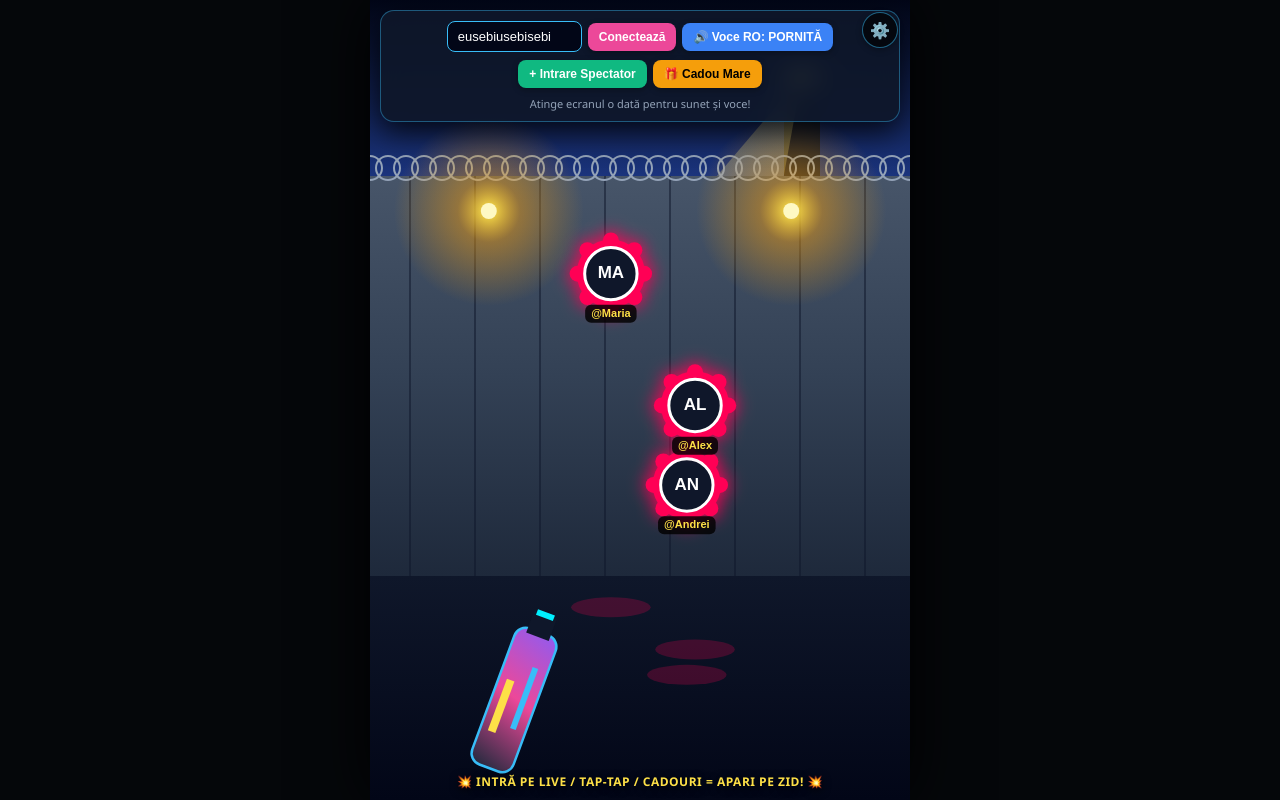
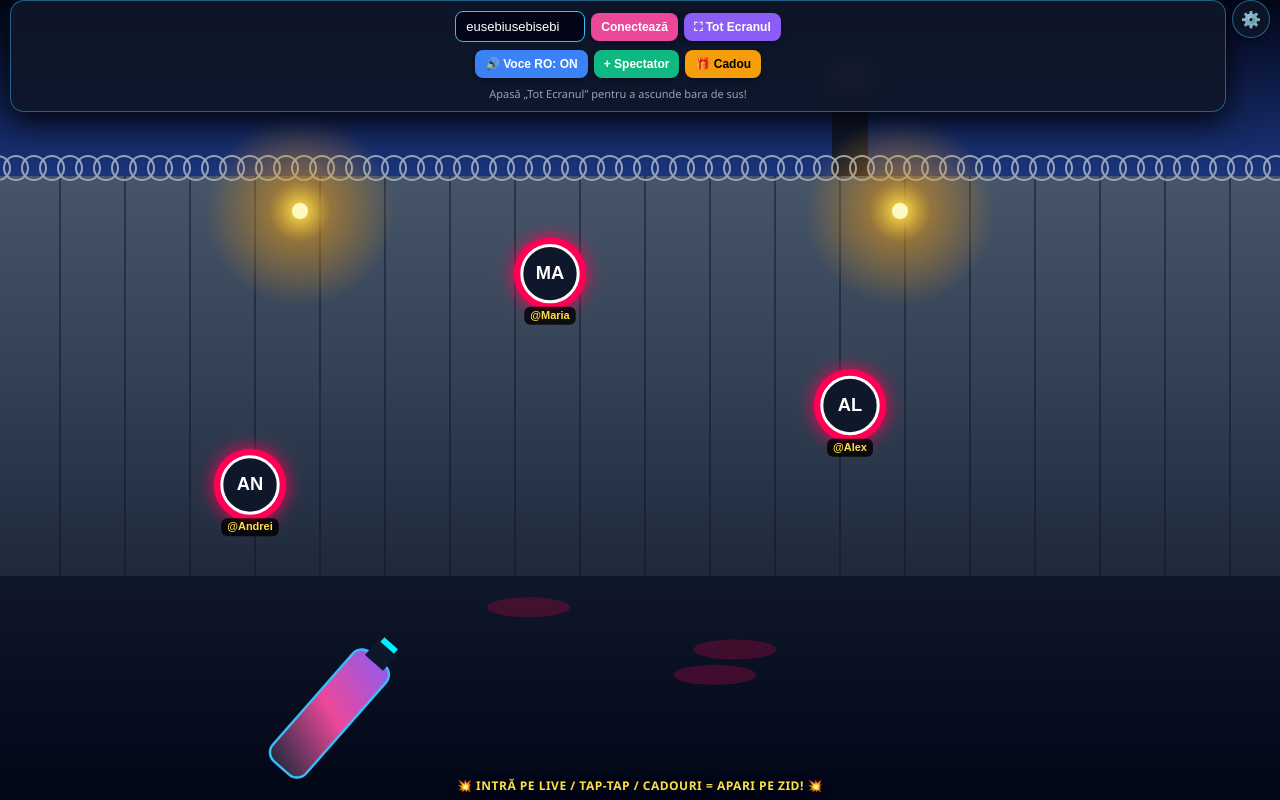
Before and after one commit to boby2020/tiktok-trivia., a website: page public/index.html in a window 1280 px wide. Drawn offline with nearby package versions, Linux system fonts and the light colour scheme; no server answers.

Commit message:
Update index.html

```diff
--- a/public/index.html
+++ b/public/index.html
@@ -2,28 +2,30 @@
 <html lang="ro">
 <head>
     <meta charset="UTF-8">
-    <meta name="viewport" content="width=device-width, initial-scale=1.0, maximum-scale=1.0, user-scalable=no">
-    <title>Zidul Penitenciarului - Joc Interactiv TikTok Live</title>
+    <meta name="viewport" content="width=device-width, initial-scale=1.0, maximum-scale=1.0, user-scalable=no, viewport-fit=cover">
+    <meta name="mobile-web-app-capable" content="yes">
+    <meta name="apple-mobile-web-app-capable" content="yes">
+    <meta name="apple-mobile-web-app-status-bar-style" content="black-translucent">
+    <meta name="theme-color" content="#020617">
+    <title>Zidul Penitenciarului - TikTok Live Fullscreen</title>
     <style>
-        * { box-sizing: border-box; margin: 0; padding: 0; user-select: none; }
-        body {
-            background: #05070a;
+        * { box-sizing: border-box; margin: 0; padding: 0; user-select: none; -webkit-tap-highlight-color: transparent; }
+        html, body {
+            background: #020617;
             overflow: hidden;
             font-family: 'Segoe UI', Roboto, Helvetica, Arial, sans-serif;
-            display: flex;
-            justify-content: center;
-            align-items: center;
-            height: 100vh;
-            width: 100vw;
+            width: 100%;
+            height: 100%;
+            position: fixed;
+            inset: 0;
         }
         #game-container {
-            position: relative;
-            width: 100%;
-            height: 100%;
-            max-width: 540px;
+            position: fixed;
+            inset: 0;
+            width: 100vw;
+            height: 100dvh;
             background: #0b0f17;
             overflow: hidden;
-            box-shadow: 0 0 60px rgba(0,0,0,0.95);
         }
         canvas {
             position: absolute;
@@ -31,26 +33,31 @@
             left: 0;
             width: 100%;
             height: 100%;
+            display: block;
             z-index: 2;
         }
         #controls {
             position: absolute;
-            top: 10px;
+            top: env(safe-area-inset-top, 12px);
             left: 10px;
-            right: 10px;
+            right: 54px;
             z-index: 10;
-            background: rgba(15, 23, 42, 0.92);
+            background: rgba(15, 23, 42, 0.94);
             backdrop-filter: blur(12px);
-            border: 1px solid rgba(56, 189, 248, 0.4);
+            border: 1px solid rgba(56, 189, 248, 0.45);
             border-radius: 14px;
             padding: 10px;
             display: flex;
             flex-direction: column;
             gap: 8px;
-            transition: transform 0.3s ease;
-            box-shadow: 0 10px 30px rgba(0,0,0,0.8);
+            transition: transform 0.3s ease, opacity 0.3s ease;
+            box-shadow: 0 10px 30px rgba(0,0,0,0.85);
         }
-        #controls.hidden { transform: translateY(-170%); }
+        #controls.hidden {
+            transform: translateY(-180%);
+            opacity: 0;
+            pointer-events: none;
+        }
         .row { display: flex; gap: 6px; justify-content: center; align-items: center; flex-wrap: wrap; }
         input {
             background: #020617;
@@ -59,12 +66,12 @@
             padding: 7px 10px;
             border-radius: 8px;
             font-size: 13px;
-            width: 135px;
+            width: 130px;
         }
         button {
             border: none;
             border-radius: 8px;
-            padding: 7px 11px;
+            padding: 7px 10px;
             font-size: 12px;
             font-weight: bold;
             cursor: pointer;
@@ -75,19 +82,20 @@
         .btn-voice { background: #3b82f6; }
         .btn-test { background: #10b981; }
         .btn-gift { background: #f59e0b; color: #000; }
+        .btn-full { background: #8b5cf6; }
         #status { font-size: 11px; color: #94a3b8; text-align: center; }
 
         #toggle-ui {
             position: absolute;
-            top: 12px;
-            right: 12px;
+            top: env(safe-area-inset-top, 12px);
+            right: 10px;
             z-index: 11;
-            background: rgba(0,0,0,0.65);
+            background: rgba(15, 23, 42, 0.75);
             color: #38bdf8;
             border: 1px solid rgba(56,189,248,0.5);
             border-radius: 50%;
-            width: 36px;
-            height: 36px;
+            width: 38px;
+            height: 38px;
             font-size: 16px;
             display: flex;
             align-items: center;
@@ -96,7 +104,7 @@
         }
         .bottom-banner {
             position: absolute;
-            bottom: 10px;
+            bottom: calc(env(safe-area-inset-bottom, 8px) + 6px);
             left: 0;
             right: 0;
             text-align: center;
@@ -121,13 +129,14 @@
         <div class="row">
             <input type="text" id="username" value="eusebiusebisebi" placeholder="User TikTok">
             <button class="btn-connect" onclick="connectTikTok()">Conectează</button>
-            <button class="btn-voice" id="voice-btn" onclick="toggleVoice()">🔊 Voce RO: PORNITĂ</button>
+            <button class="btn-full" onclick="enterFullscreen()">⛶ Tot Ecranul</button>
         </div>
         <div class="row">
-            <button class="btn-test" onclick="testViewer()">+ Intrare Spectator</button>
-            <button class="btn-gift" onclick="testGift()">🎁 Cadou Mare</button>
+            <button class="btn-voice" id="voice-btn" onclick="toggleVoice()">🔊 Voce RO: ON</button>
+            <button class="btn-test" onclick="testViewer()">+ Spectator</button>
+            <button class="btn-gift" onclick="testGift()">🎁 Cadou</button>
         </div>
-        <div id="status">Atinge ecranul o dată pentru sunet și voce!</div>
+        <div id="status">Apasă „Tot Ecranul” pentru a ascunde bara de sus!</div>
     </div>
 
     <div class="bottom-banner">
@@ -144,13 +153,29 @@
 
     let width, height;
     function resize() {
-        width = container.clientWidth;
-        height = container.clientHeight;
+        width = window.innerWidth;
+        height = window.innerHeight;
         canvas.width = width;
         canvas.height = height;
     }
     window.addEventListener('resize', resize);
     resize();
+
+    // --- MOD TOT ECRANUL (ASCUNDE BARA NEAGRĂ DE SUS) ---
+    function enterFullscreen() {
+        unlockAudio();
+        const elem = document.documentElement;
+        if (!document.fullscreenElement) {
+            if (elem.requestFullscreen) {
+                elem.requestFullscreen().catch(() => {});
+            } else if (elem.webkitRequestFullscreen) {
+                elem.webkitRequestFullscreen();
+            }
+        }
+        setTimeout(resize, 200);
+        // Ascunde automat panoul de control după activarea fullscreen-ului
+        document.getElementById('controls').classList.add('hidden');
+    }
 
     // --- SISTEM AUDIO & VOCE ÎN LIMBA ROMÂNĂ ---
     let voiceEnabled = true;
@@ -202,30 +227,20 @@
         const roVoice = voices.find(v => v.lang.includes('ro'));
         if (roVoice) utterance.voice = roVoice;
 
-        utterance.onend = () => {
-            isSpeaking = false;
-            processSpeechQueue();
-        };
-        utterance.onerror = () => {
-            isSpeaking = false;
-            processSpeechQueue();
-        };
+        utterance.onend = () => { isSpeaking = false; processSpeechQueue(); };
+        utterance.onerror = () => { isSpeaking = false; processSpeechQueue(); };
         window.speechSynthesis.speak(utterance);
-    }
-
-    if ('speechSynthesis' in window) {
-        window.speechSynthesis.onvoiceschanged = () => window.speechSynthesis.getVoices();
     }
 
     function toggleVoice() {
         voiceEnabled = !voiceEnabled;
         const btn = document.getElementById('voice-btn');
         if (voiceEnabled) {
-            btn.textContent = '🔊 Voce RO: PORNITĂ';
+            btn.textContent = '🔊 Voce RO: ON';
             btn.style.background = '#3b82f6';
             speakRomanian('Vocea a fost pornită!');
         } else {
-            btn.textContent = '🔇 Voce RO: OPRITĂ';
+            btn.textContent = '🔇 Voce RO: OFF';
             btn.style.background = '#64748b';
             window.speechSynthesis.cancel();
             speechQueue.length = 0;
@@ -233,48 +248,33 @@
         }
     }
 
-    // --- GRAFICA ZIDULUI DE PENITENCIAR ---
+    // --- MIȘCAREA CAMEREI (PANORAMARE STÂNGA-DREAPTA) ---
+    let cameraX = 0;
+    let targetCameraX = 0;
+    const worldWidth = 1200;
+
     const paintSplatters = [];
     const targets = [];
     const beams = [];
     const maxTargets = 16;
-
     const neonColors = ['#ff0055', '#00f0ff', '#fde047', '#10b981', '#a855f7', '#f97316'];
 
     function drawPrisonEnvironment() {
-        // 1. Cerul nopții cu tentă albastru-închis
         const skyGrad = ctx.createLinearGradient(0, 0, 0, height * 0.25);
         skyGrad.addColorStop(0, '#020617');
         skyGrad.addColorStop(1, '#1e3a8a');
         ctx.fillStyle = skyGrad;
-        ctx.fillRect(0, 0, width, height * 0.25);
+        ctx.fillRect(-200, 0, worldWidth + 400, height * 0.25);
 
-        // 2. Turn de pază în dreapta sus + reflector
-        const towerX = width * 0.80;
+        const towerX = 850;
         const towerY = height * 0.08;
         ctx.fillStyle = '#0f172a';
         ctx.fillRect(towerX - 18, towerY + 25, 36, height * 0.16);
         ctx.fillStyle = '#1e293b';
         ctx.fillRect(towerX - 24, towerY, 48, 28);
-        // Fereastră luminată turn
         ctx.fillStyle = '#fef08a';
         ctx.fillRect(towerX - 16, towerY + 6, 32, 12);
 
-        // Fascicul reflector din turn
-        ctx.save();
-        const beamGrad = ctx.createLinearGradient(towerX, towerY + 12, width * 0.3, height * 0.6);
-        beamGrad.addColorStop(0, 'rgba(254, 240, 138, 0.35)');
-        beamGrad.addColorStop(1, 'rgba(254, 240, 138, 0)');
-        ctx.fillStyle = beamGrad;
-        ctx.beginPath();
-        ctx.moveTo(towerX, towerY + 12);
-        ctx.lineTo(width * 0.1, height * 0.65);
-        ctx.lineTo(width * 0.65, height * 0.65);
-        ctx.closePath();
-        ctx.fill();
-        ctx.restore();
-
-        // 3. Zidul masiv de beton cu textură uzată
         const wallTop = height * 0.22;
         const wallBottom = height * 0.72;
         const wallGrad = ctx.createLinearGradient(0, wallTop, 0, wallBottom);
@@ -282,29 +282,26 @@
         wallGrad.addColorStop(0.5, '#334155');
         wallGrad.addColorStop(1, '#1e293b');
         ctx.fillStyle = wallGrad;
-        ctx.fillRect(0, wallTop, width, wallBottom - wallTop);
+        ctx.fillRect(-200, wallTop, worldWidth + 400, wallBottom - wallTop);
 
-        // Rosturi verticale între plăcile de beton ale zidului
         ctx.strokeStyle = 'rgba(15, 23, 42, 0.5)';
         ctx.lineWidth = 2;
-        for (let x = 40; x < width; x += 65) {
+        for (let x = -200; x < worldWidth + 400; x += 65) {
             ctx.beginPath();
             ctx.moveTo(x, wallTop);
             ctx.lineTo(x, wallBottom);
             ctx.stroke();
         }
 
-        // 4. Sârmă ghimpată spiralată pe coama zidului
         ctx.strokeStyle = '#94a3b8';
         ctx.lineWidth = 2;
-        for (let x = 0; x < width + 20; x += 18) {
+        for (let x = -200; x < worldWidth + 400; x += 18) {
             ctx.beginPath();
             ctx.arc(x, wallTop - 8, 12, 0, Math.PI * 2);
             ctx.stroke();
         }
 
-        // 5. Două reflectoare puternice montate pe zid
-        [width * 0.22, width * 0.78].forEach(lx => {
+        [300, 900].forEach(lx => {
             ctx.save();
             const glow = ctx.createRadialGradient(lx, wallTop + 35, 4, lx, wallTop + 35, 95);
             glow.addColorStop(0, 'rgba(253, 224, 71, 0.95)');
@@ -322,14 +319,12 @@
             ctx.restore();
         });
 
-        // 6. Asfaltul ud de jos cu reflexii colorate
         const floorGrad = ctx.createLinearGradient(0, wallBottom, 0, height);
         floorGrad.addColorStop(0, '#0f172a');
         floorGrad.addColorStop(1, '#020617');
         ctx.fillStyle = floorGrad;
-        ctx.fillRect(0, wallBottom, width, height - wallBottom);
+        ctx.fillRect(-200, wallBottom, worldWidth + 400, height - wallBottom);
 
-        // Reflexii luminoase pe asfaltul ud
         paintSplatters.forEach(sp => {
             ctx.save();
             ctx.globalAlpha = 0.22;
@@ -341,7 +336,6 @@
         });
     }
 
-    // --- ȚINTELE (SPECTATORII CU VOPSEA NEON PE ZID) ---
     class WallTarget {
         constructor(userId, nickname, avatarUrl, points) {
             this.userId = userId;
@@ -365,23 +359,17 @@
         assignSpot() {
             const wallTop = height * 0.28;
             const wallBottom = height * 0.65;
-            this.x = width * 0.16 + Math.random() * (width * 0.68);
+            this.x = 150 + Math.random() * (worldWidth - 300);
             this.y = wallTop + Math.random() * (wallBottom - wallTop);
-            this.radius = 26 + Math.min(18, this.points / 150);
+            this.radius = 28 + Math.min(18, this.points / 150);
 
-            // Adaugă pată de vopsea pe zid în spate
             paintSplatters.push({
                 x: this.x,
                 y: this.y,
                 radius: this.radius + 18,
-                color: this.color,
-                blobs: Array.from({ length: 10 }, () => ({
-                    angle: Math.random() * Math.PI * 2,
-                    dist: this.radius * (0.7 + Math.random() * 0.7),
-                    r: 6 + Math.random() * 12
-                }))
+                color: this.color
             });
-            if (paintSplatters.length > 35) paintSplatters.shift();
+            if (paintSplatters.length > 40) paintSplatters.shift();
         }
 
         draw() {
@@ -390,23 +378,14 @@
             ctx.translate(this.x, this.y);
             ctx.scale(this.scale, this.scale);
 
-            // Pata de vopsea / explozie din spatele profilului
             ctx.fillStyle = this.color;
             ctx.shadowColor = this.color;
             ctx.shadowBlur = 18;
             ctx.beginPath();
             ctx.arc(0, 0, this.radius + 8, 0, Math.PI * 2);
             ctx.fill();
-
-            for (let i = 0; i < 8; i++) {
-                const ang = (i / 8) * Math.PI * 2;
-                ctx.beginPath();
-                ctx.arc(Math.cos(ang) * (this.radius + 7), Math.sin(ang) * (this.radius + 7), 8, 0, Math.PI * 2);
-                ctx.fill();
-            }
             ctx.shadowBlur = 0;
 
-            // Poza de profil circulară
             ctx.beginPath();
             ctx.arc(0, 0, this.radius, 0, Math.PI * 2);
             ctx.closePath();
@@ -426,14 +405,12 @@
             }
             ctx.restore();
 
-            // Contur alb strălucitor
             ctx.beginPath();
             ctx.arc(0, 0, this.radius, 0, Math.PI * 2);
             ctx.strokeStyle = '#ffffff';
             ctx.lineWidth = 3;
             ctx.stroke();
 
-            // Etichetă nume stil joc (@Nume)
             const label = '@' + this.nickname.substring(0, 11);
             ctx.font = 'bold 11px sans-serif';
             const textW = ctx.measureText(label).width + 12;
@@ -451,13 +428,11 @@
         }
     }
 
-    // --- ARMA FUTURISTĂ / SPRAY-UL DIN PARTEA DE JOS ---
     let gunTargetX = width / 2;
     let gunTargetY = height * 0.45;
     let gunRecoil = 0;
 
     function drawWeaponAndBeams() {
-        // Razele de vopsea/laser trase spre ținte
         for (let i = beams.length - 1; i >= 0; i--) {
             const b = beams[i];
             ctx.save();
@@ -472,7 +447,6 @@
             ctx.lineTo(b.endX, b.endY);
             ctx.stroke();
 
-            // Miez alb luminos al razei
             ctx.strokeStyle = '#ffffff';
             ctx.lineWidth = b.life * 5;
             ctx.stroke();
@@ -482,11 +456,9 @@
             if (b.life <= 0) beams.splice(i, 1);
         }
 
-        // Poziția armei în stânga-jos (exact ca în videoclip)
         const baseX = width * 0.22;
         const baseY = height * 0.96;
         const angle = Math.atan2(gunTargetY - baseY, gunTargetX - baseX);
-
         gunRecoil *= 0.82;
 
         ctx.save();
@@ -494,7 +466,6 @@
         ctx.rotate(angle);
         ctx.translate(-gunRecoil, 0);
 
-        // Corpul armei neon roz/mov/metalic
         const gunGrad = ctx.createLinearGradient(0, -24, 150, 24);
         gunGrad.addColorStop(0, '#1e293b');
         gunGrad.addColorStop(0.5, '#ec4899');
@@ -507,23 +478,18 @@
         ctx.lineWidth = 2.5;
         ctx.stroke();
 
-        // Țeava armei
         ctx.fillStyle = '#0f172a';
         ctx.fillRect(140, -12, 24, 24);
         ctx.fillStyle = '#00f0ff';
         ctx.fillRect(160, -9, 6, 18);
 
-        // Detalii mecanice pe armă
-        ctx.fillStyle = '#fde047';
-        ctx.fillRect(35, -14, 55, 8);
-        ctx.fillStyle = '#38bdf8';
-        ctx.fillRect(45, 6, 65, 6);
-
         ctx.restore();
     }
 
     function fireAtTarget(target) {
-        gunTargetX = target.x;
+        targetCameraX = Math.max(0, Math.min(worldWidth - width, target.x - width / 2));
+
+        gunTargetX = target.x - cameraX;
         gunTargetY = target.y;
         gunRecoil = 18;
 
@@ -536,7 +502,7 @@
         beams.push({
             startX: muzzleX,
             startY: muzzleY,
-            endX: target.x,
+            endX: target.x - cameraX,
             endY: target.y,
             color: target.color,
             life: 1.0
@@ -545,31 +511,40 @@
         playLaserOrSpraySound();
     }
 
-    // Trage automat când atingi ecranul pe o țintă sau oriunde pe zid
     canvas.addEventListener('pointerdown', (e) => {
         const rect = canvas.getBoundingClientRect();
         const clickX = e.clientX - rect.left;
         const clickY = e.clientY - rect.top;
 
-        let hit = targets.find(t => Math.hypot(t.x - clickX, t.y - clickY) <= t.radius + 20);
+        const worldClickX = clickX + cameraX;
+        const worldClickY = clickY;
+
+        let hit = targets.find(t => Math.hypot(t.x - worldClickX, t.y - worldClickY) <= t.radius + 25);
         if (!hit && targets.length > 0) {
             hit = targets[Math.floor(Math.random() * targets.length)];
         }
         if (hit) {
             hit.scale = 1.35;
             fireAtTarget(hit);
+        } else {
+            targetCameraX = Math.max(0, Math.min(worldWidth - width, worldClickX - width / 2));
         }
     });
 
     function animate() {
+        cameraX += (targetCameraX - cameraX) * 0.08;
         ctx.clearRect(0, 0, width, height);
+
+        ctx.save();
+        ctx.translate(-cameraX, 0);
         drawPrisonEnvironment();
         targets.forEach(t => t.draw());
+        ctx.restore();
+
         drawWeaponAndBeams();
         requestAnimationFrame(animate);
     }
 
-    // --- EVENIMENTE TIKTOK LIVE ---
     const greetedUsers = new Set();
 
     socket.on('wall-action', (data) => {
@@ -581,7 +556,7 @@
         if (data.connected) {
             st.style.color = '#4ade80';
             st.textContent = `🟢 Conectat la @${data.username}`;
-            speakRomanian(`Conectat la live-ul lui ${data.username}. Bun venit tuturor!`);
+            speakRomanian(`Conectat la live-ul lui ${data.username}. Bun venit pe zid!`);
         } else {
             st.style.color = '#fbbf24';
             st.textContent = `🟡 ${data.error}`;
@@ -602,9 +577,8 @@
             fireAtTarget(newTarget);
         }
 
-        // Vorbește în română când intră cineva nou sau trimite cadou
         if (type === 'gift') {
-            speakRomanian(`Mulțumim pentru cadou, ${nickname}!`);
+            speakRomanian(`Mulțumim mult pentru cadou, ${nickname}!`);
         } else if (!greetedUsers.has(userId)) {
             greetedUsers.add(userId);
             const salutari = [
@@ -612,8 +586,7 @@
                 `Salutare, ${nickname}! Bine ai venit!`,
                 `Hello, ${nickname}! Bun venit pe zid!`
             ];
-            const mesaj = salutari[Math.floor(Math.random() * salutari.length)];
-            speakRomanian(mesaj);
+            speakRomanian(salutari[Math.floor(Math.random() * salutari.length)]);
         }
     }
 
@@ -642,10 +615,10 @@
         handleViewerInteraction('vip_' + Math.random(), name, null, 500, 'gift');
     }
 
-    // Populare inițială cu 3 spectatori de exemplu
     setTimeout(() => {
-        ['Andrei', 'Maria', 'Alex'].forEach(n => {
+        ['Andrei', 'Maria', 'Alex'].forEach((n, idx) => {
             const t = new WallTarget('init_' + n, n, null, 30);
+            t.x = 250 + idx * 300;
             targets.push(t);
         });
     }, 300);
```
